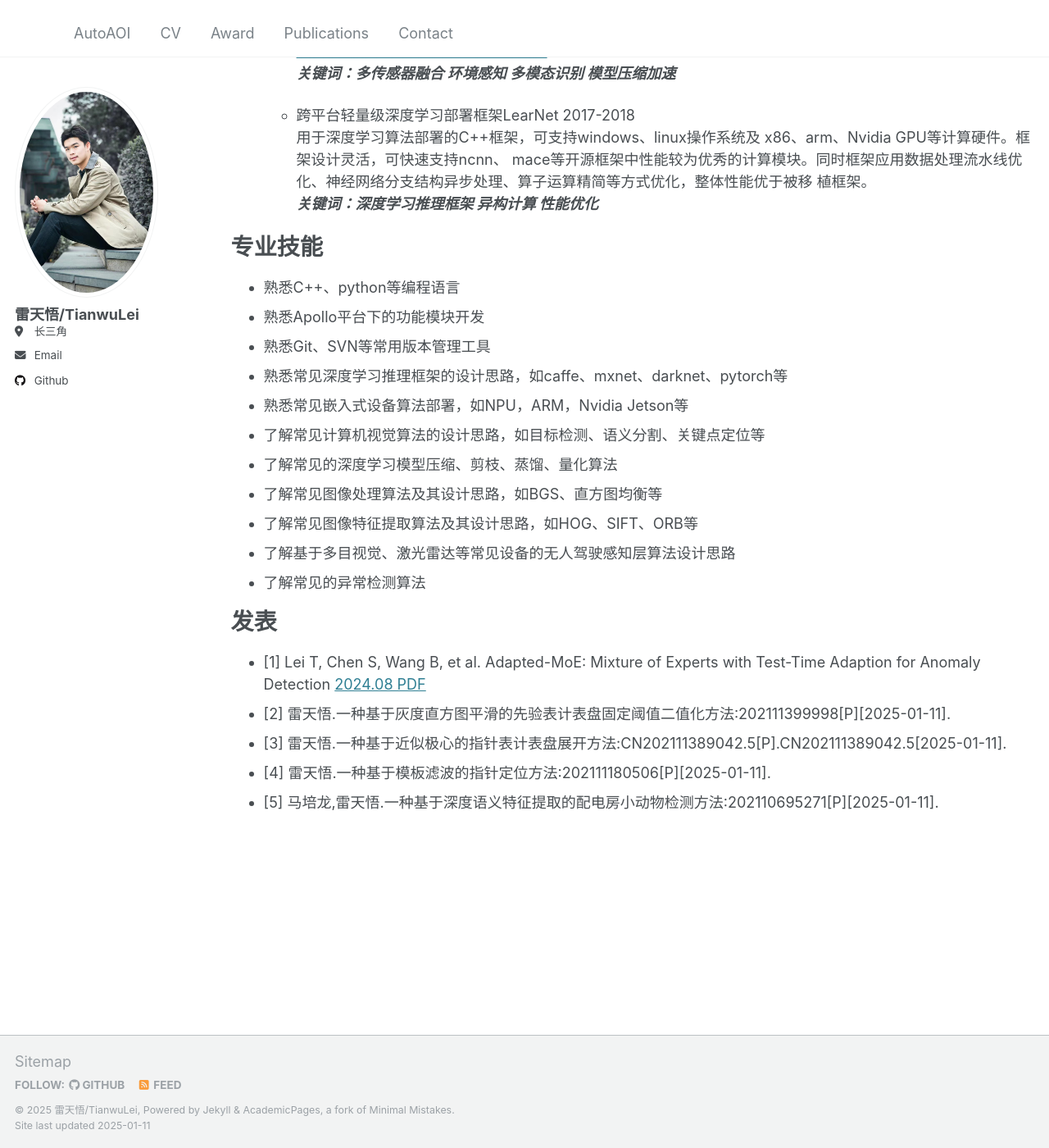
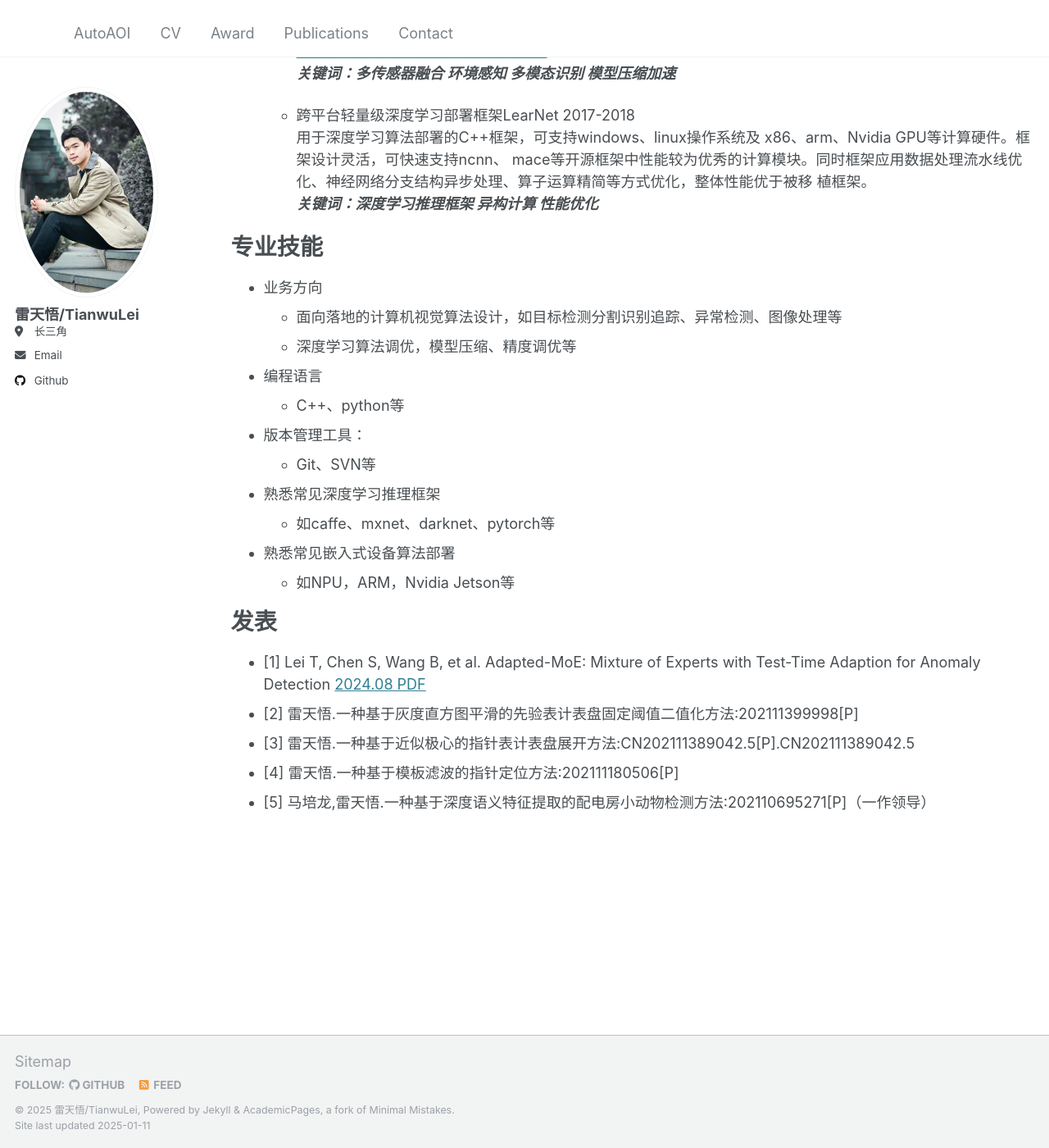
Before and after one commit to ray3572/ray3572.github.io, a Jekyll site: the page built from _pages/cv.md, in a window 1280 px wide and 1400 px high, scrolled down 2439 px. Shown: the whole window at 82% size. Built offline with Jekyll 4.4.1, drawn with Linux system fonts in a browser that asks for light colours.

Commit message:
update skill in cv

```diff
--- a/_pages/cv.md
+++ b/_pages/cv.md
@@ -107,22 +107,22 @@ redirect_from:
 
 专业技能
 ======
-* 熟悉C++、python等编程语言
-* 熟悉Apollo平台下的功能模块开发
-* 熟悉Git、SVN等常用版本管理工具
-* 熟悉常见深度学习推理框架的设计思路，如caffe、mxnet、darknet、pytorch等
-* 熟悉常见嵌入式设备算法部署，如NPU，ARM，Nvidia Jetson等
-* 了解常见计算机视觉算法的设计思路，如目标检测、语义分割、关键点定位等
-* 了解常见的深度学习模型压缩、剪枝、蒸馏、量化算法
-* 了解常见图像处理算法及其设计思路，如BGS、直方图均衡等
-* 了解常见图像特征提取算法及其设计思路，如HOG、SIFT、ORB等
-* 了解基于多目视觉、激光雷达等常见设备的无人驾驶感知层算法设计思路
-* 了解常见的异常检测算法
+* 业务方向
+  * 面向落地的计算机视觉算法设计，如目标检测分割识别追踪、异常检测、图像处理等
+  * 深度学习算法调优，模型压缩、精度调优等
+* 编程语言
+  * C++、python等
+* 版本管理工具：
+  * Git、SVN等
+* 熟悉常见深度学习推理框架
+  * 如caffe、mxnet、darknet、pytorch等
+* 熟悉常见嵌入式设备算法部署
+  * 如NPU，ARM，Nvidia Jetson等
 
 发表
 ======
 * [1] Lei T, Chen S, Wang B, et al. Adapted-MoE: Mixture of Experts with Test-Time Adaption for Anomaly Detection [2024.08 PDF](https://arxiv.org/pdf/2409.05611)
-* [2] 雷天悟.一种基于灰度直方图平滑的先验表计表盘固定阈值二值化方法:202111399998[P][2025-01-11].
-* [3] 雷天悟.一种基于近似极心的指针表计表盘展开方法:CN202111389042.5[P].CN202111389042.5[2025-01-11].
-* [4] 雷天悟.一种基于模板滤波的指针定位方法:202111180506[P][2025-01-11].
-* [5] 马培龙,雷天悟.一种基于深度语义特征提取的配电房小动物检测方法:202110695271[P][2025-01-11].
+* [2] 雷天悟.一种基于灰度直方图平滑的先验表计表盘固定阈值二值化方法:202111399998[P]
+* [3] 雷天悟.一种基于近似极心的指针表计表盘展开方法:CN202111389042.5[P].CN202111389042.5
+* [4] 雷天悟.一种基于模板滤波的指针定位方法:202111180506[P]
+* [5] 马培龙,雷天悟.一种基于深度语义特征提取的配电房小动物检测方法:202110695271[P]（一作领导）
```
Also changed, not shown: _pages/about.md (+1 -4 lines).
